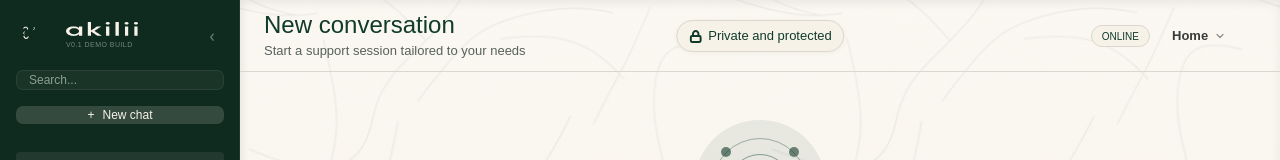
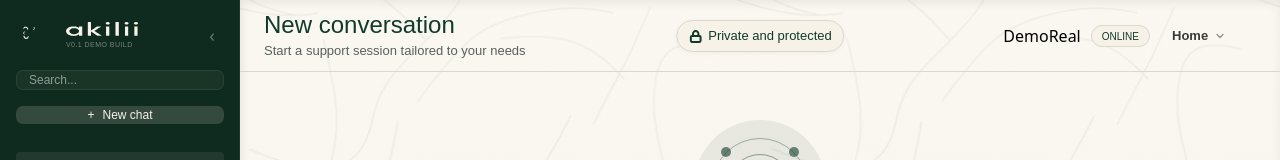
Before and after one commit to FullSpektrum-ai/akilii, a React (Vite) app: page / in a window 1280 px wide. Shown: the top 160 px of the page. Built offline with nearby package versions, Linux system fonts and the light colour scheme; a web font is replaced by a local one.

Commit message:
Add runtime mode toggle to top bar

```diff
--- a/src/components/TopBar.tsx
+++ b/src/components/TopBar.tsx
@@ -1,6 +1,7 @@
 import { useState, useRef, useEffect } from "react";
 import { useNavigate } from "react-router-dom";
 import svgPaths from "../../imports/svg-eva1h3yjak";
+import { useApp } from "@/store";
 
 type Mode = "Home" | "Chat" | "Work";
 
@@ -65,11 +66,34 @@ export default function TopBar({ title, subtitle, mode, onMenuOpen }: TopBarProp
         </div>
 
         <div className="topbar-controls">
+          <RuntimeToggle />
           <span className="status-pill">Online</span>
           <ExperiencePicker mode={mode} />
         </div>
       </div>
     </header>
+  );
+}
+
+function RuntimeToggle() {
+  const { runtimeMode, setRuntimeMode } = useApp();
+  return (
+    <div className="runtime-toggle" role="group" aria-label="Runtime mode">
+      <button
+        onClick={() => setRuntimeMode("demo")}
+        className={runtimeMode === "demo" ? "runtime-pill active" : "runtime-pill"}
+        aria-pressed={runtimeMode === "demo"}
+      >
+        Demo
+      </button>
+      <button
+        onClick={() => setRuntimeMode("real")}
+        className={runtimeMode === "real" ? "runtime-pill active" : "runtime-pill"}
+        aria-pressed={runtimeMode === "real"}
+      >
+        Real
+      </button>
+    </div>
   );
 }
 
```
